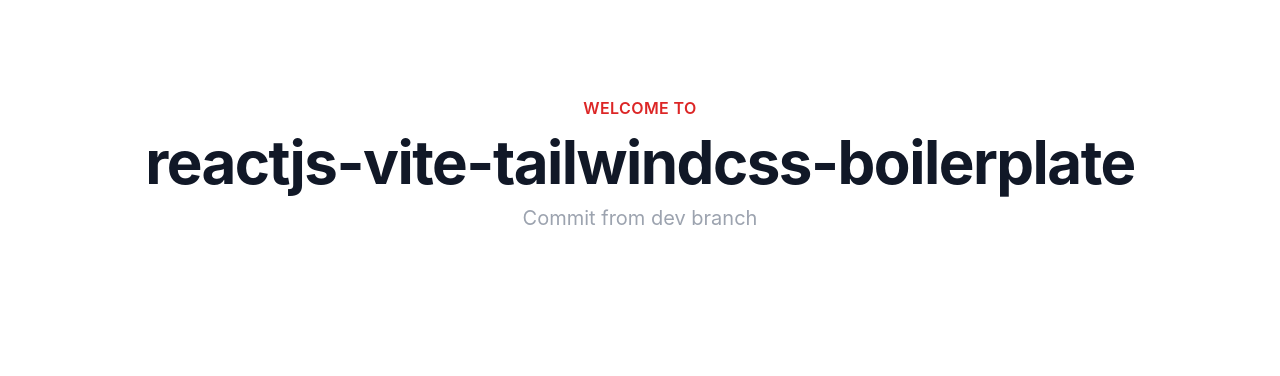
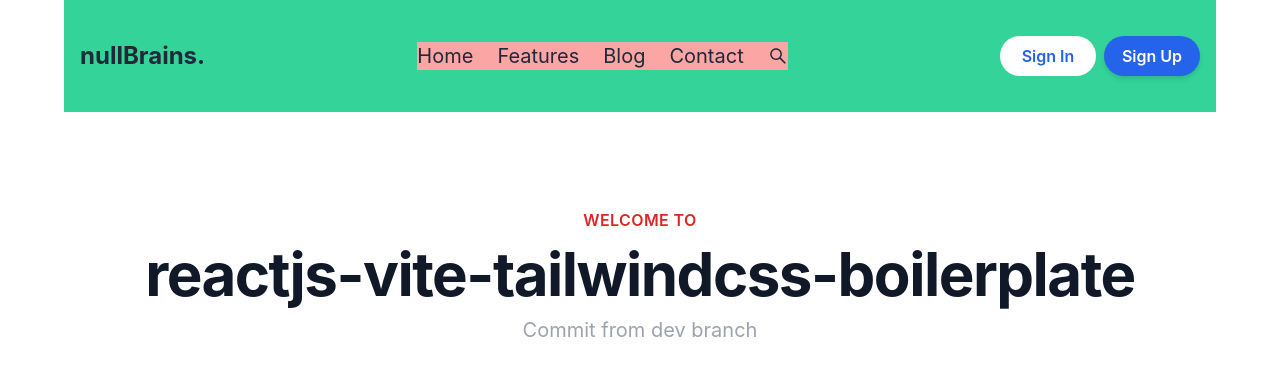
Before and after one commit to appsplash99/blowhorn-landing-page, a React (Vite) app: page / in a window 1280 px wide. Shown: the top 376 px of the page. Built offline with nearby package versions, Linux system fonts and the light colour scheme.

Commit message:
updated main App.tsx with Navbar component

```diff
--- a/src/App.tsx
+++ b/src/App.tsx
@@ -1,8 +1,54 @@
-import React from "react";
+import React, { useState } from "react";
+import { AiOutlineSearch } from "react-icons/ai";
+import { Navbar } from "./components/Navbar";
 import "./App.css";
 
-const App: React.FC = () => (
-  <div className="bg-white">
+const App: React.FC = () => {
+  const [showMobileNav, setshowMobileNav] = useState<boolean>(false);
+  return (
+    <div className="bg-white md:px-16">
+      <Navbar showMobileNav={showMobileNav} setshowMobileNav={setshowMobileNav}>
+        <>
+          <a
+            href="/"
+            className="text-gray-800 focus:text-blue-600"
+            onClick={(e) => e.preventDefault()}
+          >
+            Home
+          </a>
+          <a
+            href="/features"
+            className="text-gray-800 focus:text-blue-600"
+            onClick={(e) => e.preventDefault()}
+          >
+            Features
+          </a>
+          <a
+            href="/blog"
+            className="text-gray-800 focus:text-blue-600"
+            onClick={(e) => e.preventDefault()}
+          >
+            Blog
+          </a>
+          <a
+            href="/contact"
+            className="text-gray-800 focus:text-blue-600"
+            onClick={(e) => e.preventDefault()}
+          >
+            Contact
+          </a>
+          <a
+            href="/search"
+            className="text-gray-800 focus:text-blue-600"
+            onClick={(e) => e.preventDefault()}
+          >
+            <AiOutlineSearch
+              className="text-gray-800 focus:text-blue-600"
+              onClick={(e) => e.preventDefault()}
+            />
+          </a>
+        </>
+      </Navbar>
       <div className="py-16 sm:py-24 px-4 sm:px-6 lg:px-8 mx-auto max-w-screen-xl">
         <div className="text-center">
           <h2 className="text-base font-semibold tracking-wide text-red-600 uppercase">
@@ -16,5 +62,6 @@
       </div>
     </div>
   );
+};
 
 export default App;
```
Lines whose indentation alone changed are shown as unchanged.
